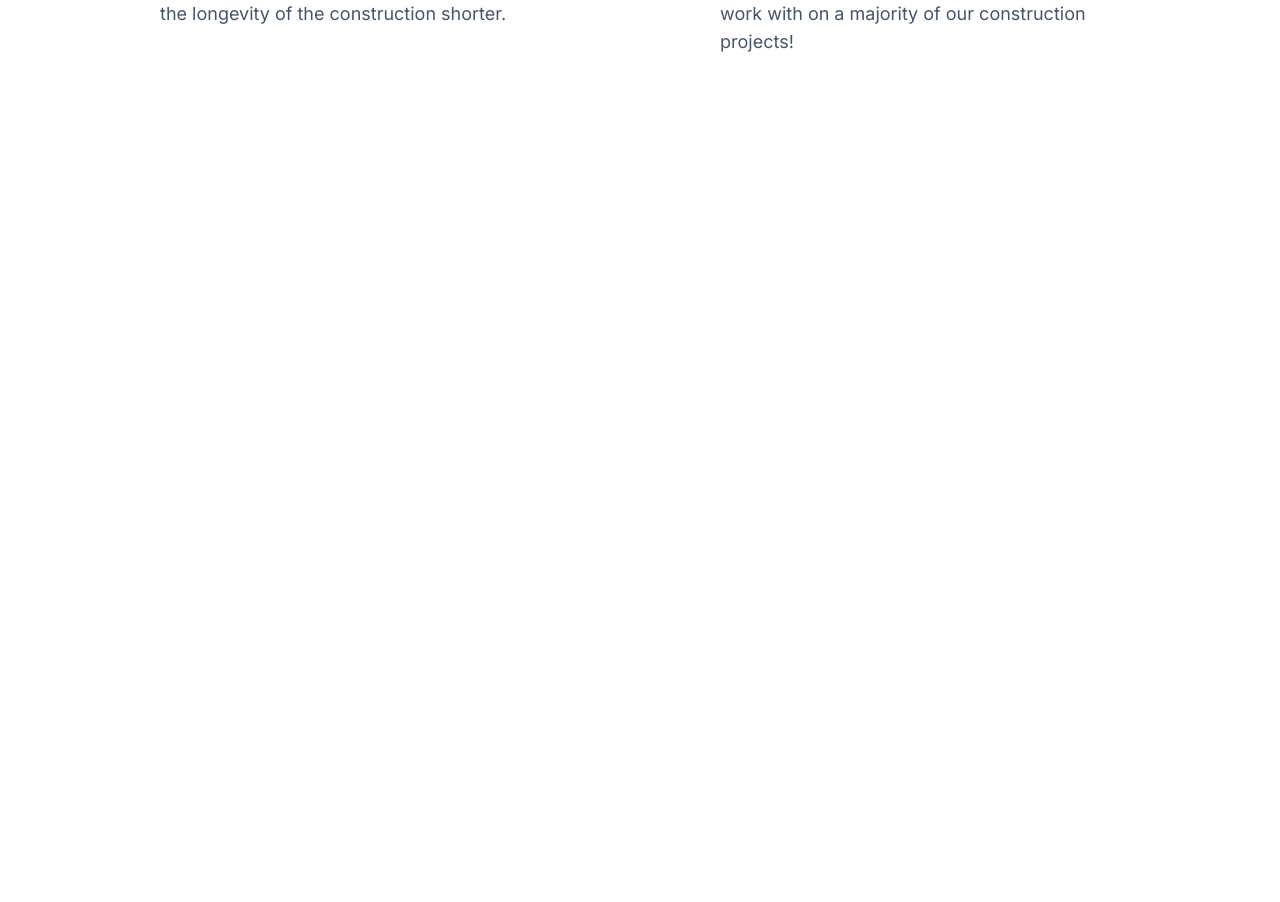
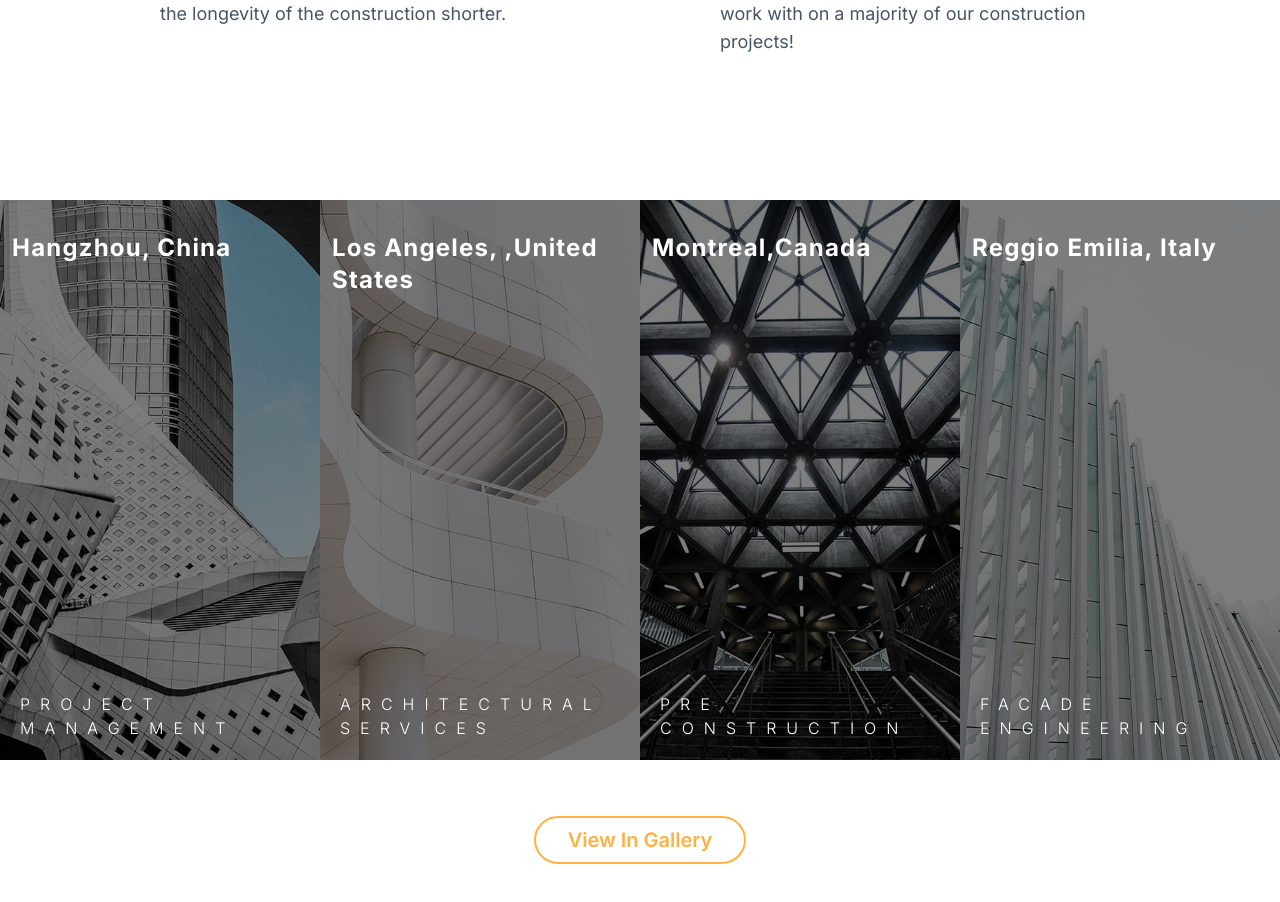
Before and after one commit to abdullah-omar-aly/cityscape-construction, a Next.js app: page / in a window 1280 px wide. Shown: the part 2620-3522 px from the top of the page. Before the commit the page ends 2756 px from the top, so only its background shows below. Built offline with nearby package versions, Linux system fonts and the light colour scheme.

Commit message:
adding projects section | completed

```diff
--- a/src/app/page.js
+++ b/src/app/page.js
@@ -1,5 +1,6 @@
 import About from '@/sections/About'
 import Hero from '@/sections/Hero'
+import ProjectGallery from '@/sections/Projects'
 import Services from '@/sections/Services'
 import Image from 'next/image'
 
@@ -15,6 +16,9 @@ export default function Home() {
       <section id="services">
         <Services />
       </section>
+      <section id="projects">
+        <ProjectGallery />
+      </section>
       </div>
   )
 }
--- /dev/null
+++ b/src/components/Gallery/index.jsx
@@ -0,0 +1,31 @@
+import React from "react";
+
+
+const Gallery = ({ currentImg,  setCurrentImg, nextImg,previousImg }) => {
+
+    const hideGallery = (e) => {
+        setCurrentImg("");
+    };
+
+    return (
+      < div className="z-50 select-none	">
+        <div className="overlay flex items-center fixed top-0 left-0 right-0 w-full h-full dismiss" style={{backgroundColor: "rgba(0,0,0,0.9)"}} >
+          <img className="block my-16 mx-auto shadow-lg" loading="lazy" style={{maxWidth: "60%" , maxHeight: "80%"}} src={currentImg} alt="bigger pic" />
+          <span className="dismiss text-white absolute top-5 right-5 lg:right-10 text-3xl z-50 cursor-pointer" onClick={hideGallery}>
+                {/* <FontAwesomeIcon icon={faXmark} /> */}
+                <svg xmlns="http://www.w3.org/2000/svg" fill="white" height="1em" viewBox="0 0 384 512"><path d="M342.6 150.6c12.5-12.5 12.5-32.8 0-45.3s-32.8-12.5-45.3 0L192 210.7 86.6 105.4c-12.5-12.5-32.8-12.5-45.3 0s-12.5 32.8 0 45.3L146.7 256 41.4 361.4c-12.5 12.5-12.5 32.8 0 45.3s32.8 12.5 45.3 0L192 301.3 297.4 406.6c12.5 12.5 32.8 12.5 45.3 0s12.5-32.8 0-45.3L237.3 256 342.6 150.6z"/></svg>
+          </span>
+          <div onClick={previousImg} className="gallery_left_arrow cursor-pointer absolute flex justify-center items-center top-1/2 left-0 h-20 w-12 z-50 " style={{backgroundColor: "rgba(0,0,0,0.8)"}}>
+                {/* <FontAwesomeIcon className="text-3xl text-white" icon={faChevronLeft}/> */}
+                <svg xmlns="http://www.w3.org/2000/svg" fill="white" height="1em" viewBox="0 0 320 512"><path d="M9.4 233.4c-12.5 12.5-12.5 32.8 0 45.3l192 192c12.5 12.5 32.8 12.5 45.3 0s12.5-32.8 0-45.3L77.3 256 246.6 86.6c12.5-12.5 12.5-32.8 0-45.3s-32.8-12.5-45.3 0l-192 192z"/></svg>
+          </div>
+          <div onClick={nextImg} className="gallery_right_arrow  cursor-pointer absolute flex justify-center items-center top-1/2 right-0 h-20 w-12 z-50" style={{backgroundColor: "rgba(0,0,0,0.8)"}}>
+                {/* <FontAwesomeIcon className="text-3xl text-white" icon={faChevronRight}/> */}
+                <svg xmlns="http://www.w3.org/2000/svg" fill="white" height="1em" viewBox="0 0 320 512"><path d="M310.6 233.4c12.5 12.5 12.5 32.8 0 45.3l-192 192c-12.5 12.5-32.8 12.5-45.3 0s-12.5-32.8 0-45.3L242.7 256 73.4 86.6c-12.5-12.5-12.5-32.8 0-45.3s32.8-12.5 45.3 0l192 192z"/></svg>
+          </div>
+        </div>
+      </div>
+    );
+  };
+
+  export default Gallery;
--- /dev/null
+++ b/src/components/ProjectCard/index.jsx
@@ -0,0 +1,40 @@
+import { MagnifyingGlassPlusIcon } from '@/icons'
+import React from 'react'
+
+
+const ProjectCard = ({ cardData, cardInd, handleClick }) => {
+  return (
+    <div
+      className="relative group overflow-hidden grow max-h-595 w-full sm:w-1/2 lg:w-1/4 m-5 sm:m-0 cursor-pointer"
+      style={{ height: "70vh" }}
+      onClick={() => handleClick(cardData, cardInd)}
+
+    >
+      <div
+        className="flex items-center justify-center absolute top-1/2 left-1/2 translate-x-96
+                  group-hover:-translate-x-1/2 -translate-y-1/2 transition-all duration-700
+                  opacity-0 group-hover:opacity-100
+                   ease-in-out z-10  bg-main-primary p-5 rounded-full">
+        <MagnifyingGlassPlusIcon />
+      </div>
+      <div className="absolute left-0 top-0 w-full h-full z-10 group-hover:opacity-0 duration-300" style={{ backgroundColor: "rgba(0,0,0,0.5)" }}>
+
+
+        <div className="w-full h-full relative">
+
+          <h2 className="text-white font-bold text-2xl tracking-wider p-3 mt-5">{cardData.city}</h2>
+          <h3 className="absolute text-white  uppercase font-light bottom-10 left-5 flext items-start  "
+            style={{ letterSpacing: "10px" }}
+          >
+            {cardData.service}
+
+          </h3>
+        </div>
+      </div>
+
+      <img src={cardData.image} loading='lazy' alt="" className="w-full h-full object-fill" />
+    </div>
+  )
+}
+
+export default ProjectCard
--- /dev/null
+++ b/src/data/projects.js
@@ -0,0 +1,17 @@
+const data = [
+    {
+      city: "Hangzhou, China", service: "project management", image: "gallery-img-1.jpg"
+    },
+    {
+      city: "Los Angeles,  ,United  States", service: "architectural services", image: "gallery-img-2.jpg"
+    },
+    {
+      city: "Montreal,Canada", service: "pre construction", image: "gallery-img-3.jpg"
+    },
+    {
+      city: "Reggio Emilia, Italy", service: "facade engineering", image: "gallery-img-4.jpg"
+    }
+  ]
+
+
+  export default data
--- /dev/null
+++ b/src/sections/Projects/index.jsx
@@ -0,0 +1,117 @@
+"use client"
+
+import ProjectCard from "@/components/ProjectCard";
+import GalleryModal from '@/components/Gallery'
+import React, { useState  } from 'react';
+import projectsData from '@/data/projects'
+import { motion  } from "framer-motion";
+
+const ContainerVariants = {
+  hidden: { },
+  visible: { },
+}
+
+const projectsSectionVariants = {
+  hidden: { opacity: 0 , y: 200},
+  visible: { opacity: 1 , y: 0 , transition: { duration: 1.5 , ease: "easeOut"} },
+}
+
+const buttonVariants = {
+  hidden: {y: 40 , opacity:0},
+  visible: {
+      y:0 ,
+      opacity:1
+    , transition: { duration: 1.5 , delay: 1, ease: "easeOut"} }
+}
+
+
+const ProjectGallery = () => {
+  const [currentIndex, setCurrentIndex] = useState(null);
+  const [currentImg, setCurrentImg] = useState(null)
+
+  const totalLength = projectsData.length;
+
+  const handleClick = (cardData, cardInd) => {
+    setCurrentIndex(cardInd);
+    setCurrentImg(cardData.image);
+  };
+
+  const previousImg = () => {
+    if (currentIndex === 0) {
+      setCurrentIndex(totalLength - 1);
+      const newUrl = projectsData[totalLength - 1].image;
+      setCurrentImg(newUrl);
+      return;
+    }
+    const newIndex = currentIndex - 1;
+    const newUrl = projectsData.filter((item) => {
+      return projectsData.indexOf(item) === newIndex;
+    });
+    const newItem = newUrl[0].image;
+    setCurrentImg(newItem);
+    setCurrentIndex(newIndex);
+  }
+
+  const nextImg = () => {
+    if (currentIndex + 1 >= totalLength) {
+      setCurrentIndex(0);
+      const newUrl = projectsData[0].image;
+      setCurrentImg(newUrl);
+      return;
+    }
+    const newIndex = currentIndex + 1;
+    const newUrl = projectsData.filter((item) => {
+      return projectsData.indexOf(item) === newIndex;
+    });
+    const newItem = newUrl[0].image;
+    setCurrentImg(newItem);
+    setCurrentIndex(newIndex);
+  }
+
+
+
+  return (
+    <section className=" primary-section overflow-hidden w-screen">
+          <motion.section
+
+         className=" flex flex-col items-center"
+         whileInView="visible"
+         initial="hidden"
+         variants={ContainerVariants}
+         viewport={{once: true}}
+
+         >
+          <motion.section
+           className="flex flex-wrap lg:flex-nowrap pt-16"
+           variants={projectsSectionVariants}
+
+           >
+      {
+        projectsData.map((cardData, cardInd) => {
+          return (
+            <ProjectCard
+              key={cardInd}
+              cardData={cardData}
+              cardInd={cardInd}
+              handleClick={handleClick}
+               />
+          )
+        })
+      }
+
+      {currentImg && <GalleryModal currentImg={currentImg} setCurrentImg={setCurrentImg} nextImg={nextImg} previousImg={previousImg}/>}
+        </motion.section>
+        <motion.button
+            className='my-14 font-semibold capitalize text-xl mx-auto px-8 py-2  flex items-center border-2 border-main-primary rounded-full text-main-primary hover:text-white hover:bg-main-primary transition-colors duration-300 '
+            variants={buttonVariants}
+            onClick={() => handleClick(projectsData[0] , 0)}
+      >
+         view in gallery
+       </motion.button>
+
+    </motion.section>
+    </section>
+  )
+}
+
+export default ProjectGallery
```
